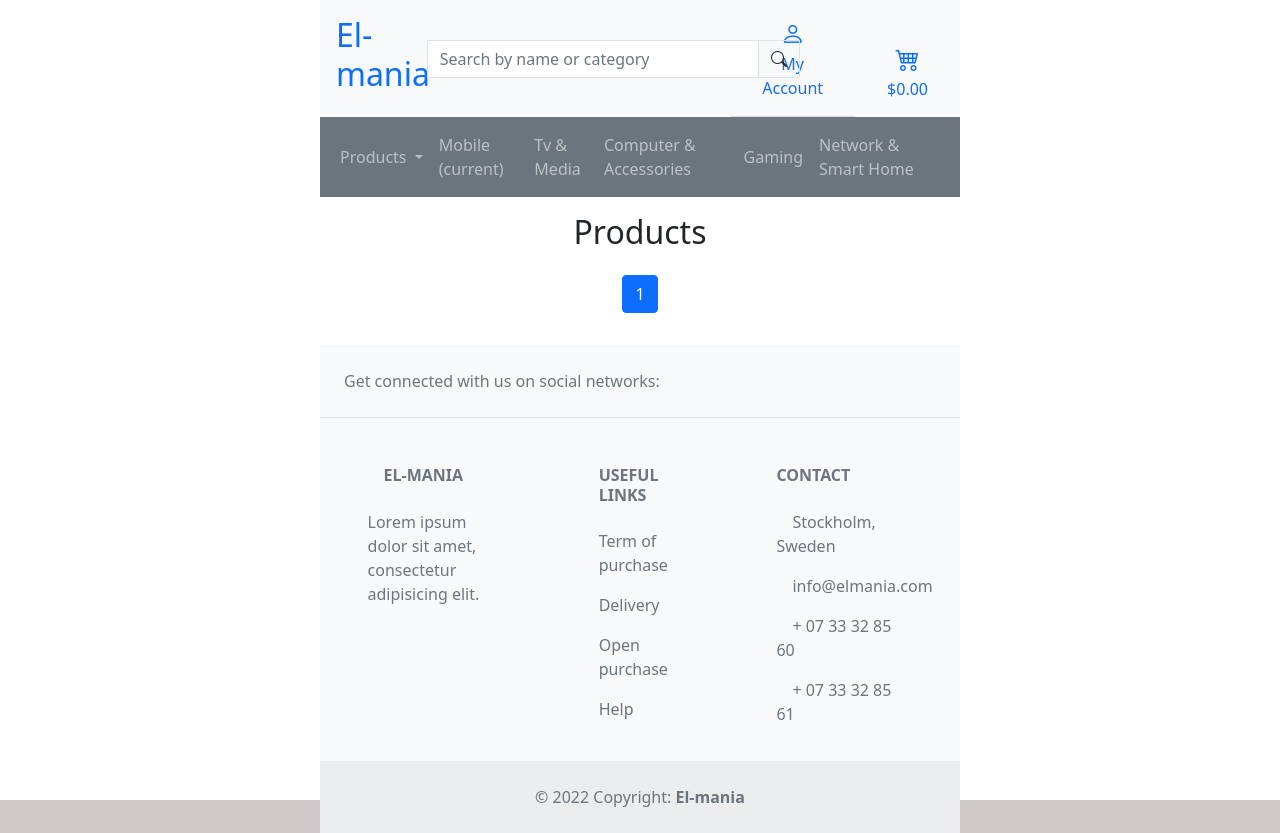
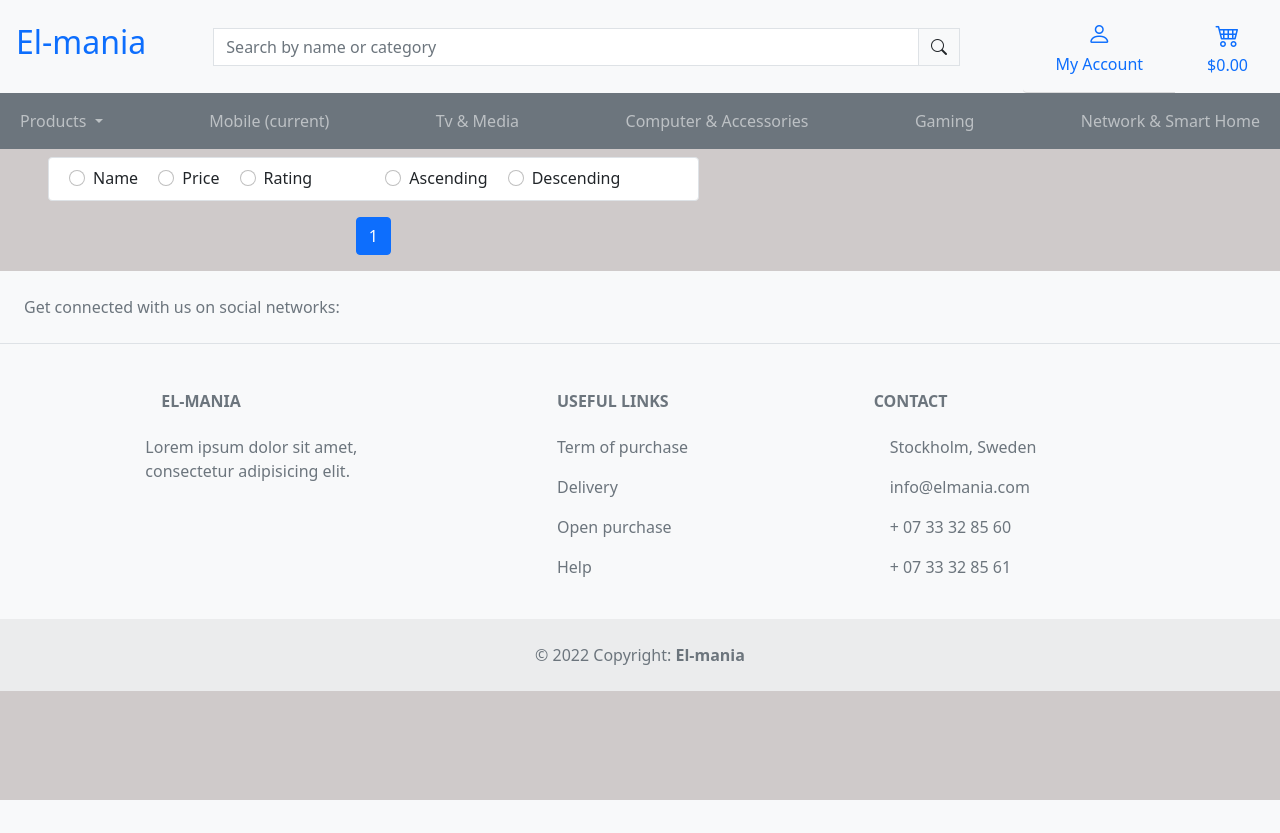
Before and after one commit to AntociM/El-mania, a Django app: page /products in a window 1280 px wide. After the commit the page ends 800 px from the top, so only its background shows below. Run offline with Django 3.2, Linux system fonts and the light colour scheme; data that the repository does not hold is empty.

Commit message:
Add radio buttons checks for products page

```diff
--- a/store/templates/store/product_detail.html
+++ b/store/templates/store/product_detail.html
@@ -5,7 +5,7 @@
 
     <div class="container-fluid">
         <div class="row">
-            <div class="col-12 col-md-6 col-lg-4 offset-lg-2">
+            <div class="col-12 col-md-6 col-lg-4 offset-lg-3">
                 <div class="col-md-3 mt-1">
                     <a href="{{ product.image }}" target="_blank">
                         <img class="img-fluid img-responsive rounded product-image" src="{{product.image}}">
--- a/store/templates/store/products.html
+++ b/store/templates/store/products.html
@@ -3,18 +3,57 @@
 
 {% block content %}
 <!-- Page Header -->
-<div class="overlay"></div>
+<!-- <div class="overlay"></div> -->
+
 <div class="container-fluid">
-    <div class="row">
-        <div class="col text-center mt-3">
-            <h2 class="logo-font">Products</h2>
+    <div class="row flex-sm-nowrap">
+
+
+        <div class="col-sm-10 col-lg-7">
+            <div class="container-fluid ">
+
+                <div class="container mt-2 mb-2">
+                    <div class="d-flex flex-nowrap row p-2 bg-white border rounded">
+                        <div class="col-6">
+                            <div class="form-check form-check-inline">
+                                <input class="form-check-input" type="radio" name="npr" id="name-checkbox"
+                                    value="name">
+                                <label class="form-check-label" for="name-checkbox">Name</label>
+                            </div>
+                            <div class="form-check form-check-inline">
+                                <input class="form-check-input" type="radio" name="npr" id="price-checkbox"
+                                    value="price">
+                                <label class="form-check-label" for="price-checkbox">Price</label>
+                            </div>
+                            <div class="form-check form-check-inline">
+                                <input class="form-check-input" type="radio" name="npr" id="rating-checkbox"
+                                    value="rating">
+                                <label class="form-check-label" for="rating-checkbox">Rating</label>
                             </div>
                         </div>
 
+                        <div class="col-6 align-items-end justify-content-end">
+                            <div class="form-check form-check-inline">
+                                <input class="form-check-input" type="radio" name="ord" id="asc-checkbox"
+                                    value="asc">
+                                <label class="form-check-label" for="asc-checkbox">Ascending</label>
+                            </div>
+                            <div class="form-check form-check-inline">
+                                <input class="form-check-input" type="radio" name="ord" id="desc-checkbox"
+                                    value="desc">
+                                <label class="form-check-label" for="desc-checkbox">Descending</label>
+                            </div>
+                        </div>
+                    </div>
+                </div>
+
+
+
+
+                <!-- List product -->
                 {% for i in page_obj.object_list %}
                 <div class="container mt-2 mb-2">
                     <div class="d-flex justify-content-center row">
-            <div class="col-md-10">
                         <div class="row p-2 bg-white border rounded">
                             <div class="col-md-3 mt-1"><img class="img-fluid img-responsive rounded product-image"
                                     src="{{i.image}}"></div>
@@ -37,9 +76,10 @@
                                     <h4 class="mr-1">${{i.price}}</h4>
                                 </div>
                                 <div class="d-flex flex-column mt-4">
-                            <a class="btn btn-primary btn-sm" href="{% url 'home' %}" role="button">Add to cart</a>
-                            <a class="btn btn-outline-primary btn-sm mt-2" href="{% url 'product_detail' i.pk %}" role="button">Details</a>
-                        </div>
+                                    <a class="btn btn-primary btn-sm" href="{% url 'home' %}" role="button">Add to
+                                        cart</a>
+                                    <a class="btn btn-outline-primary btn-sm mt-2"
+                                        href="{% url 'product_detail' i.pk %}" role="button">Details</a>
                                 </div>
                             </div>
                         </div>
@@ -48,23 +88,31 @@
                 {% endfor %}
 
                 <!-- Pagination -->
-    <div class=" col-sm-12 col-lg-6 offset-lg-3 pagination justify-content-center mt-3">
+                <div class=" col-sm-12 pagination justify-content-center mt-3">
                     <nav aria-label="page-number">
                         <ul class="pagination">
                             {% if page_obj.has_previous %}
                             <li class="page-item">
-                    <a class="page-link" href="?page={{ page_obj.previous_page_number }}{% if request.GET.q %}&q={{ request.GET.q }}{% endif %}" tabindex="-1">Previous</a>
+                                <a class="page-link"
+                                    href="?page={{ page_obj.previous_page_number }}{% if request.GET.q %}&q={{ request.GET.q }}{% endif %}"
+                                    tabindex="-1">Previous</a>
                             </li>
-                <li class="page-item"><a class="page-link" href="?page={{ page_obj.previous_page_number }}{% if request.GET.q %}&q={{ request.GET.q }}{% endif %}">{{ page_obj.previous_page_number }}</a></li>
+                            <li class="page-item"><a class="page-link"
+                                    href="?page={{ page_obj.previous_page_number }}{% if request.GET.q %}&q={{ request.GET.q }}{% endif %}">{{ page_obj.previous_page_number }}</a>
+                            </li>
                             {% endif %}
 
                             <li class="page-item active">
-                    <a class="page-link" href="?page={{ page_obj.number }}{% if request.GET.q %}&q={{ request.GET.q }}{% endif %}">{{ page_obj.number }}</a>
+                                <a class="page-link"
+                                    href="?page={{ page_obj.number }}{% if request.GET.q %}&q={{ request.GET.q }}{% endif %}">{{ page_obj.number }}</a>
                             </li>
                             {% if page_obj.has_next %}
-                <li class="page-item"><a class="page-link" href="?page={{ page_obj.next_page_number }}{% if request.GET.q %}&q={{ request.GET.q }}{% endif %}">{{ page_obj.next_page_number }}</a></li>
+                            <li class="page-item"><a class="page-link"
+                                    href="?page={{ page_obj.next_page_number }}{% if request.GET.q %}&q={{ request.GET.q }}{% endif %}">{{ page_obj.next_page_number }}</a>
+                            </li>
                             <li class="page-item">
-                    <a class="page-link" href="?page={{ page_obj.next_page_number }}{% if request.GET.q %}&q={{ request.GET.q }}{% endif %}">Next</a>
+                                <a class="page-link"
+                                    href="?page={{ page_obj.next_page_number }}{% if request.GET.q %}&q={{ request.GET.q }}{% endif %}">Next</a>
                             </li>
                             {% endif %}
                         </ul>
@@ -72,5 +120,10 @@
                 </div>
             </div>
 
+        </div>
+    </div>
+</div>
+
+
 
 {% endblock %}
--- a/templates/base.html
+++ b/templates/base.html
@@ -24,7 +24,7 @@
   <!--Header-->
   <header class="container-fluid">
     <div class="row">
-      <div class="col-sm-12 col-lg-6 offset-lg-3 d-flex align-items-center bg-light p-0">
+      <div class="col-sm-12 d-flex align-items-center bg-light p-0">
 
         <div class="col-lg-2 justify-content-sm-center">
           <a href="{% url 'home' %}" class="nav-link">
@@ -100,7 +100,7 @@
   {% endblock %}
 
   <!-- Footer -->
-  <footer class="text-center  col-sm-12 col-lg-6 offset-lg-3 p-0 mt-3 text-lg-start bg-light text-muted">
+  <footer class="mt-auto text-center col-sm-12 p-0 mt-3 text-lg-start bg-light text-muted">
     <!-- Section: Social media -->
     <section class="d-flex justify-content-center justify-content-lg-between p-4 border-bottom">
       <div class="me-5 d-none d-lg-block">
--- a/templates/includes/main-nav.html
+++ b/templates/includes/main-nav.html
@@ -1,6 +1,6 @@
 <div class="row">
   <nav
-    class="navbar col-sm-12 col-lg-6 offset-lg-3 d-flex justify-content-between align-items-center navbar-expand-lg navbar-dark bg-secondary">
+    class="navbar col-sm-12 d-flex justify-content-between align-items-center navbar-expand-lg navbar-dark bg-secondary">
     <button class="navbar-toggler" type="button" data-bs-toggle="collapse" data-bs-target="#navbarSupportedContent"
       aria-controls="navbarSupportedContent" aria-expanded="false" aria-label="Toggle navigation">
       <span class="navbar-toggler-icon"></span>
```
Lines whose indentation alone changed are shown as unchanged.
